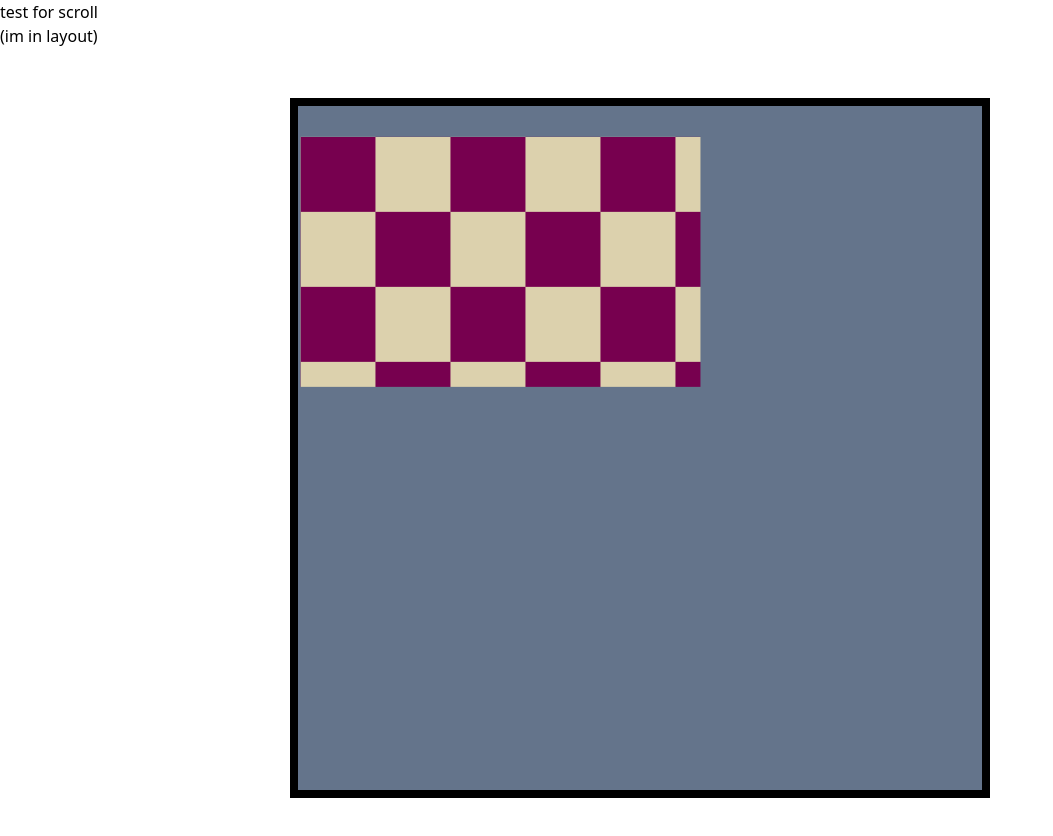
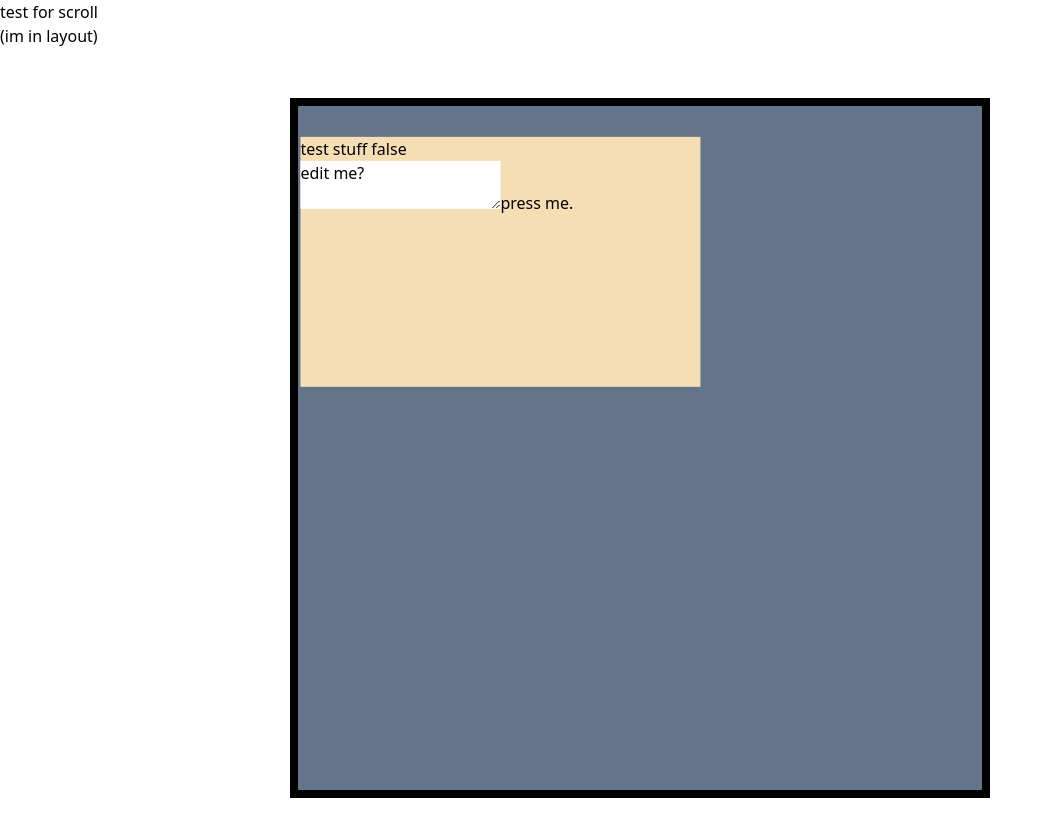
Before and after one commit to BradFeng02/eighty, a Next.js app: page /test in a window 1280 px wide. Shown: the top 836 px of the page, without its empty margins (0-1053 px from the left). Built offline with nearby package versions, Linux system fonts and the light colour scheme.

Commit message:
tweak smoothing

```diff
--- a/app/components/Space/Space.module.css
+++ b/app/components/Space/Space.module.css
@@ -1,7 +1,8 @@
 .checker {
   height: 100%;
   width: 100%;
-  background: conic-gradient(
+  background-color: wheat;
+  /* background: conic-gradient(
     #dcd1ad 90deg,
     #77004f 90deg 180deg,
     #dcd1ad 180deg 270deg,
@@ -9,5 +10,5 @@
   );
   background-repeat: repeat;
   background-size: 150px 150px;
-  background-position: top left;
+  background-position: top left; */
 }
--- a/app/components/Space/Space.tsx
+++ b/app/components/Space/Space.tsx
@@ -2,7 +2,7 @@
 
 import { useEffect, useRef, useState } from 'react'
 import styles from './Space.module.css'
-import { SPACE_ZOOM_RATE, PAN_SLOW_THRESH } from '@/app/constants'
+import { SPACE_ZOOM_RATE, PAN_SLOW, WHEEL_PX_THRESH } from '@/app/constants'
 import { clamp } from '@/app/utils'
 
 const Space = () => {
@@ -11,51 +11,52 @@ const Space = () => {
   const [zoom, setZoom] = useState(1)
   const [mouseMove, setMouseMove] = useState({ x: 0, y: 0 })
   const [drag, setDrag] = useState(false)
-  const [panDiff, setPanDiff] = useState([0, 0, 0]) // dx, dy, diff
+  const [smooth, setSmooth] = useState(false)
 
   const wheelHandler = (e: WheelEvent) => {
     // some browsers not pixel
-    let d = e.deltaY
+    let dx = e.deltaX
+    let dy = e.deltaY
     if (e.deltaMode) {
-      if (e.deltaMode == 1) d *= 40
-      else d *= 800
+      if (e.deltaMode == 1) {
+        dx *= 40
+        dy *= 40
+      } else {
+        dx *= 800
+        dy *= 800
+      }
     }
+    const magdx = Math.abs(dx)
+    const magdy = Math.abs(dy)
+
+    // smooth if one axis is wheel scroll, other 0
+    const wheelSmooth =
+      (magdx >= WHEEL_PX_THRESH && magdy === 0) ||
+      (magdy >= WHEEL_PX_THRESH && magdx === 0)
+    setSmooth(wheelSmooth)
 
     // zoom
     if (e.ctrlKey) {
       let factor = 1
-      if (Math.abs(e.deltaY) >= 100) {
+      if (magdy >= WHEEL_PX_THRESH) {
         // wheel + ctrl
-        // ASSUMES pixel delta >= 100
-        factor = 1 - e.deltaY / SPACE_ZOOM_RATE
+        // ASSUMES pixel delta >= WHEEL_PX_THRESH
+        factor = 1 - dy / SPACE_ZOOM_RATE
       } else {
         // trackpad pinch zoom
-        factor = 1 - e.deltaY / 100.0
+        factor = 1 - dy / 100.0
       }
-      setZoom((cz) => clamp(cz * factor, 0.5, 3))
+      setZoom((z) => clamp(z * factor, 0.5, 3))
     }
 
     // pan
     else {
       // adjust for scroll wheel too fast
-      const dxslow =
-        (Math.sqrt(Math.abs(e.deltaX) - (PAN_SLOW_THRESH - 1)) +
-          PAN_SLOW_THRESH -
-          1) *
-          (e.deltaX < 0 ? -1 : 1) || e.deltaX
-      const dyslow =
-        (Math.sqrt(Math.abs(e.deltaY) - (PAN_SLOW_THRESH - 1)) +
-          PAN_SLOW_THRESH -
-          1) *
-          (e.deltaY < 0 ? -1 : 1) || e.deltaY
-      setTranslate(({ x, y }) => ({ x: x - dxslow, y: y - dyslow }))
+      setTranslate(({ x, y }) => ({
+        x: x - (wheelSmooth ? PAN_SLOW * Math.sign(dx) : dx),
+        y: y - (wheelSmooth ? PAN_SLOW * Math.sign(dy) : dy),
+      }))
     }
-
-    setPanDiff(([magx, magy, _]) => [
-      Math.abs(e.deltaX),
-      Math.abs(e.deltaY),
-      Math.abs(Math.abs(e.deltaX) - magx) + Math.abs(Math.abs(e.deltaY) - magy),
-    ])
 
     e.stopPropagation()
     e.preventDefault()
@@ -64,7 +65,10 @@ const Space = () => {
   const mouseMoveHandler = (e: MouseEvent) => {
     if (e.buttons === 1)
       setMouseMove(({ x, y }) => ({ x: x + e.movementX, y: y + e.movementY }))
-    else if (e.buttons === 0) setDrag(false) // mouse up
+    else if (e.buttons === 0) {
+      // mouse up
+      setDrag(false)
+    }
   }
 
   // mouse drag
@@ -117,14 +121,14 @@ const Space = () => {
           height: '250px',
           scale: zoom,
           translate: `${translate.x}px ${translate.y}px`,
-          transitionProperty:
-            !drag &&
-            (panDiff[2] === 0 || (panDiff[2] >= 100 && panDiff[2] % 10 === 0))
-              ? 'scale, translate'
-              : 'none',
-          transitionDuration: panDiff[2] === 0 ? '200ms' : '100ms',
+          transitionProperty: !drag && smooth ? 'scale, translate' : 'none',
+          transitionDuration: '150ms',
         }}
-      ></div>
+      >
+        <p>test stuff {`${smooth}`}</p>
+        <textarea>edit me?</textarea>
+        <button>press me.</button>
+      </div>
     </div>
   )
 }
--- a/app/constants.ts
+++ b/app/constants.ts
@@ -1,3 +1,5 @@
 export const SPACE_ZOOM_RATE = 1000.0
 
-export const PAN_SLOW_THRESH = 35
+export const PAN_SLOW = 50
+
+export const WHEEL_PX_THRESH = 100.0
```
